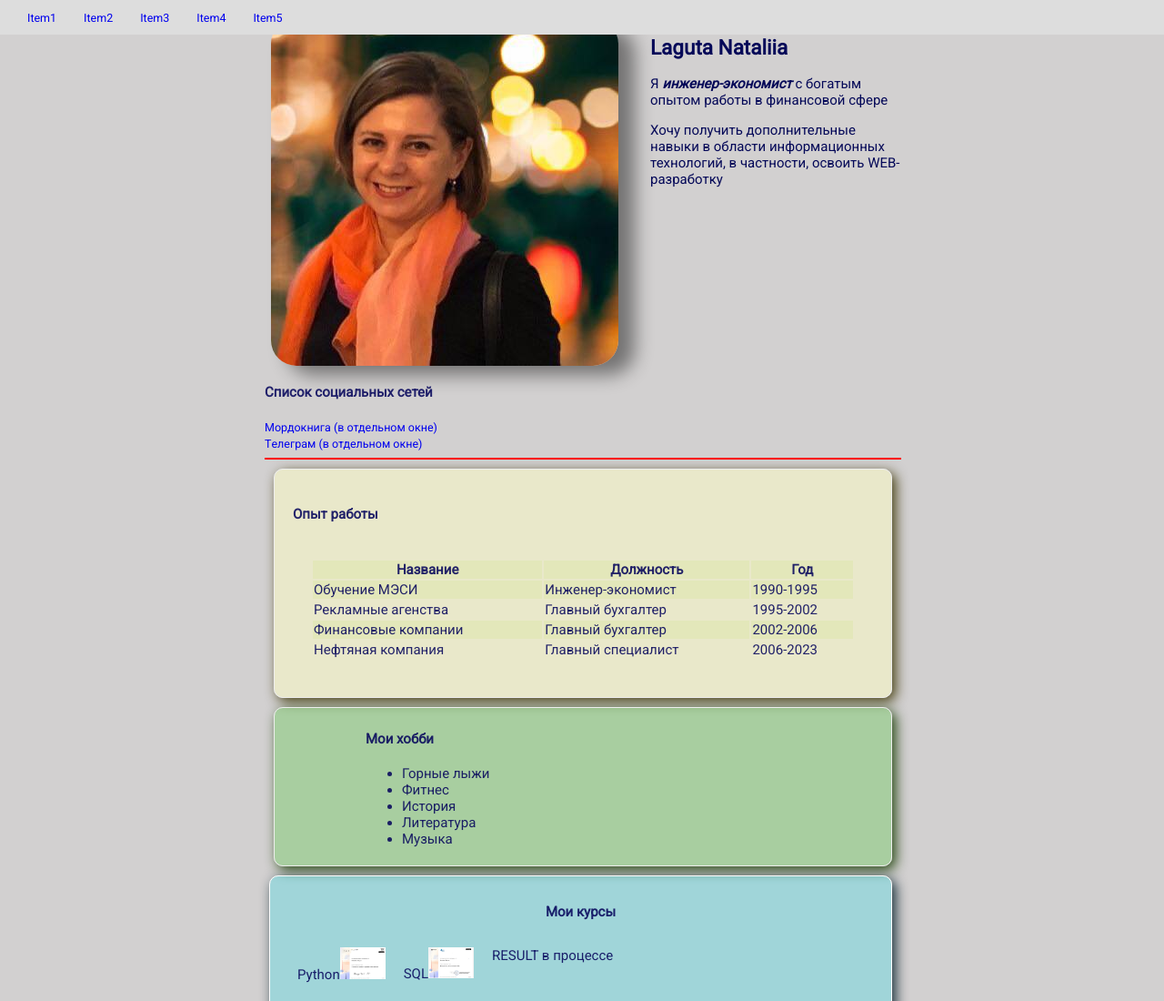
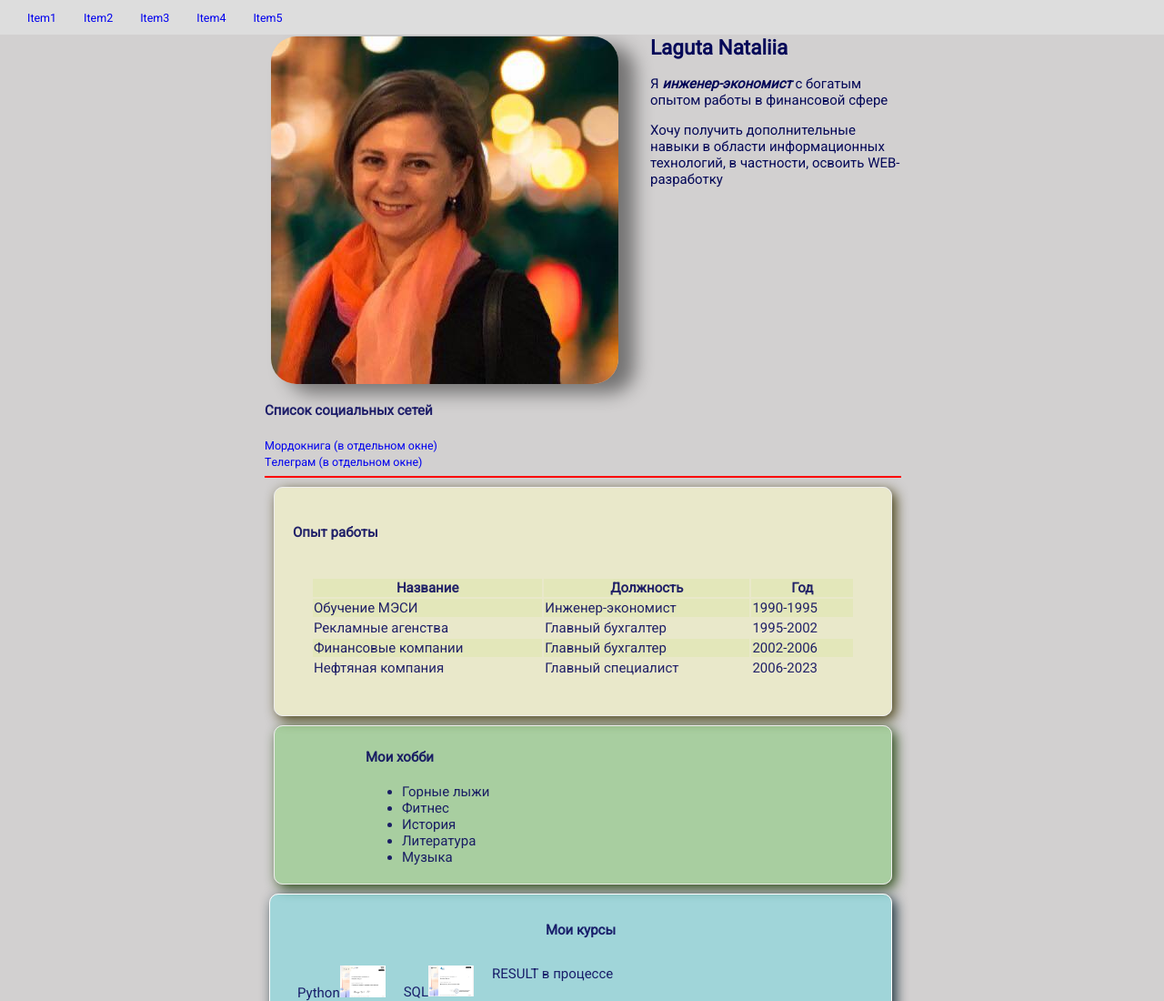
Before and after one commit to LagutaNV/Resume_CV2, a plain HTML site: page index.html in a window 1280 px wide. Shown: the top 1100 px of the page at 91% size. Drawn offline with Linux system fonts and the light colour scheme.

Commit message:
Add files via upload

```diff
--- a/03_borders.css
+++ b/03_borders.css
@@ -2,7 +2,9 @@
     border-radius: 28px;
     box-shadow: 18px 10px 20px rgba(0, 0, 0, 0.45);
     margin: auto;
-    margin-left: 1%;}
+    margin-left: 1%;
+    margin-top: 20px;
+    }
 
 
 .card-1 {
```
